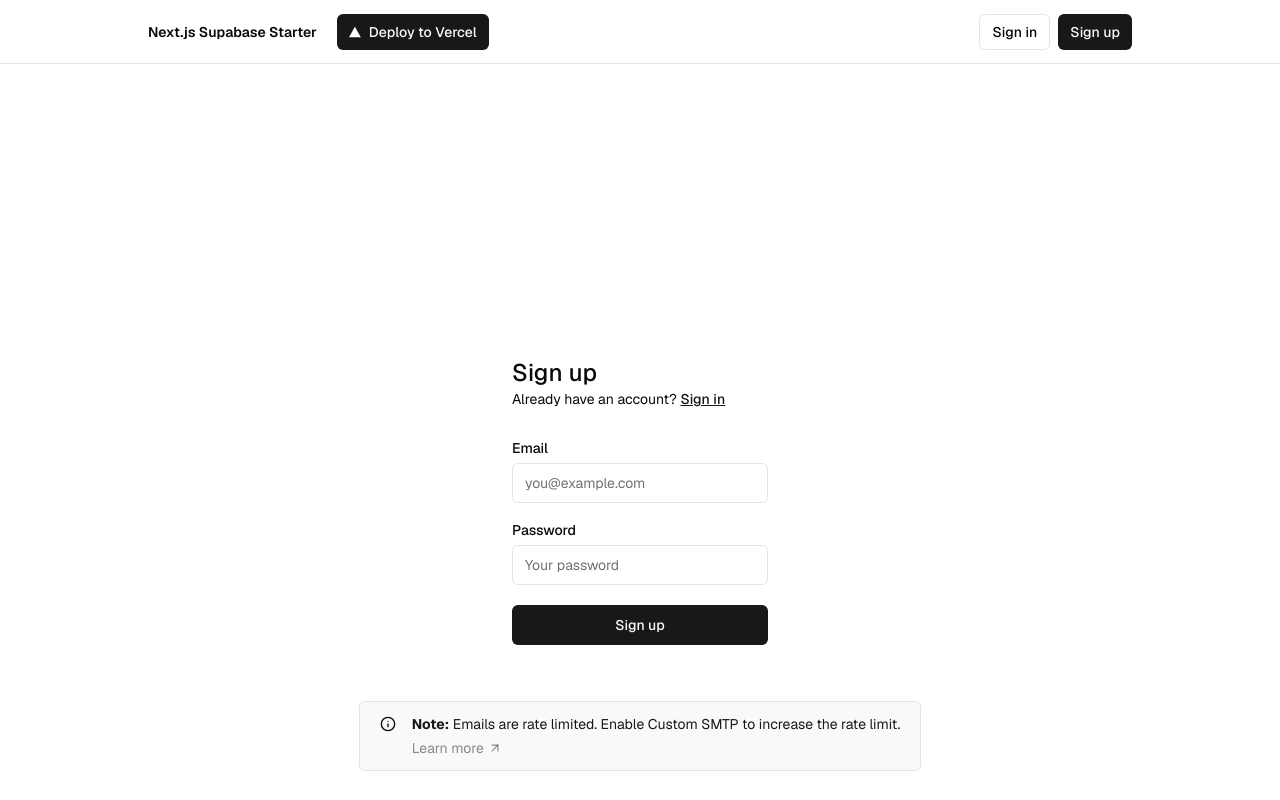
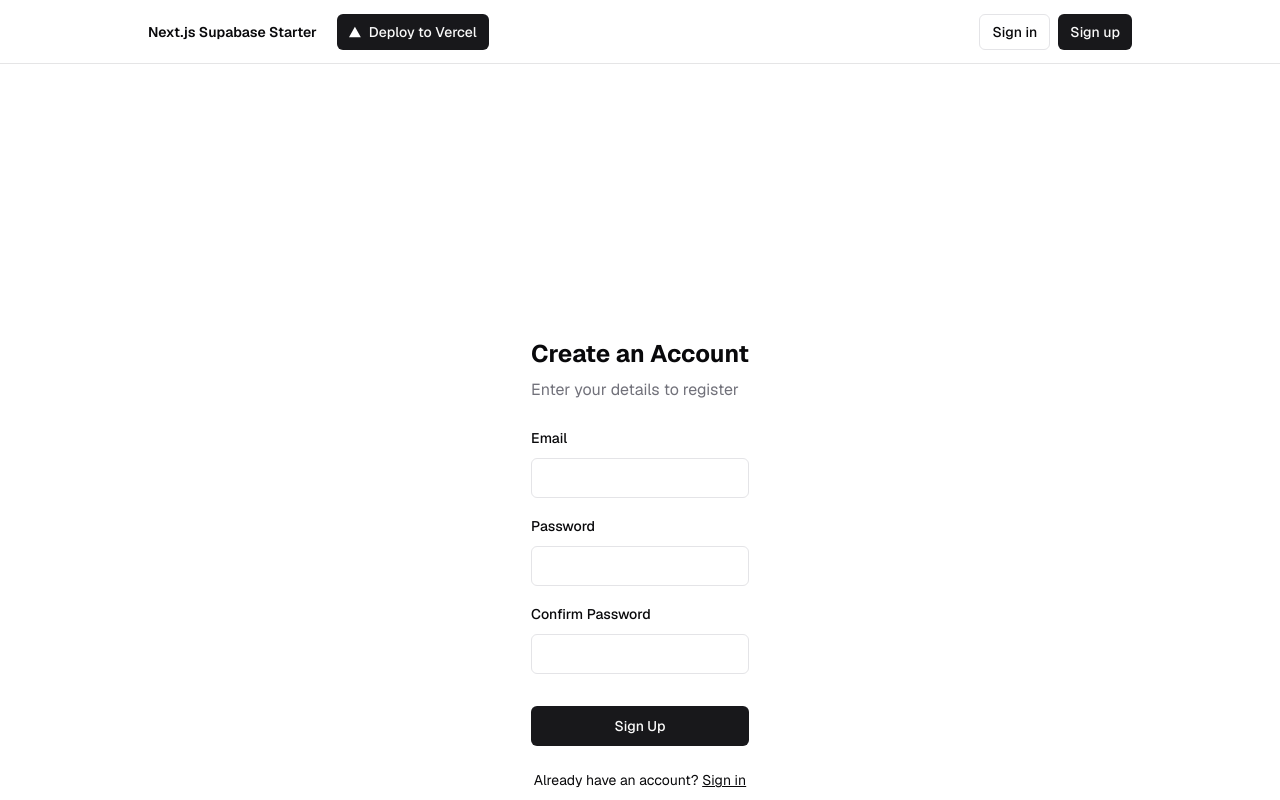
Before and after one commit to bk202042/pick, a Next.js app: page /sign-up in a window 1280 px wide. Shown: the top 800 px of the page. Built offline with nearby package versions, Linux system fonts and the light colour scheme; no server answers.

Commit message:
auth issue to vercel

```diff
--- a/app/(auth-pages)/sign-in/page.tsx
+++ b/app/(auth-pages)/sign-in/page.tsx
@@ -1,5 +1,4 @@
 import { signInAction } from '@/app/actions';
-import { FormMessage } from '@/components/form-message';
 import { SubmitButton } from '@/components/submit-button';
 import { Input } from '@/components/ui/input';
 import { Label } from '@/components/ui/label';
@@ -11,9 +10,7 @@ export default function SignInPage() {
       <section>
         <hgroup className="mb-6">
           <h1 className="mb-2 text-2xl font-bold">Sign In</h1>
-          <p className="text-muted-foreground">
-            Enter your credentials to access your account
-          </p>
+          <p className="text-muted-foreground">Enter your credentials to access your account</p>
         </hgroup>
       </section>
 
--- a/app/(auth-pages)/sign-up/page.tsx
+++ b/app/(auth-pages)/sign-up/page.tsx
@@ -1,51 +1,45 @@
-import { signUpAction } from "@/app/actions";
-import { FormMessage, Message } from "@/components/form-message";
-import { SubmitButton } from "@/components/submit-button";
-import { Input } from "@/components/ui/input";
-import { Label } from "@/components/ui/label";
-import Link from "next/link";
-import { SmtpMessage } from "../smtp-message";
+import { signUpAction } from '@/app/actions';
+import { SubmitButton } from '@/components/submit-button';
+import { Input } from '@/components/ui/input';
+import { Label } from '@/components/ui/label';
+import Link from 'next/link';
 
-export default async function Signup(props: {
-  searchParams: Promise<Message>;
-}) {
-  const searchParams = await props.searchParams;
-  if ("message" in searchParams) {
-    return (
-      <div className="w-full flex-1 flex items-center h-screen sm:max-w-md justify-center gap-2 p-4">
-        <FormMessage message={searchParams} />
-      </div>
-    );
-  }
+export default function SignUpPage() {
+  return (
+    <div className="w-full max-w-md">
+      <section>
+        <hgroup className="mb-6">
+          <h1 className="mb-2 text-2xl font-bold">Create an Account</h1>
+          <p className="text-muted-foreground">Enter your details to register</p>
+        </hgroup>
+      </section>
 
-  return (
-    <>
-      <form className="flex flex-col min-w-64 max-w-64 mx-auto">
-        <h1 className="text-2xl font-medium">Sign up</h1>
-        <p className="text-sm text text-foreground">
-          Already have an account?{" "}
-          <Link className="text-primary font-medium underline" href="/sign-in">
-            Sign in
-          </Link>
-        </p>
-        <div className="flex flex-col gap-2 [&>input]:mb-3 mt-8">
+      <form action={signUpAction} className="flex flex-col gap-4">
+        <div className="space-y-2">
           <Label htmlFor="email">Email</Label>
-          <Input name="email" placeholder="you@example.com" required />
+          <Input id="email" name="email" type="email" required />
+        </div>
+
+        <div className="space-y-2">
           <Label htmlFor="password">Password</Label>
-          <Input
-            type="password"
-            name="password"
-            placeholder="Your password"
-            minLength={6}
-            required
-          />
-          <SubmitButton formAction={signUpAction} pendingText="Signing up...">
-            Sign up
-          </SubmitButton>
-          <FormMessage message={searchParams} />
+          <Input id="password" name="password" type="password" required />
+        </div>
+
+        <div className="space-y-2">
+          <Label htmlFor="confirm-password">Confirm Password</Label>
+          <Input id="confirm-password" name="confirm_password" type="password" required />
+        </div>
+
+        <div className="mt-4 flex flex-col gap-6">
+          <SubmitButton>Sign Up</SubmitButton>
+          <div className="text-sm text-center">
+            Already have an account?{' '}
+            <Link href="/sign-in" className="underline">
+              Sign in
+            </Link>
+          </div>
         </div>
       </form>
-      <SmtpMessage />
-    </>
+    </div>
   );
 }
```
Also changed, not shown: app/(auth-pages)/forgot-password/page.tsx (+4 -4 lines).
